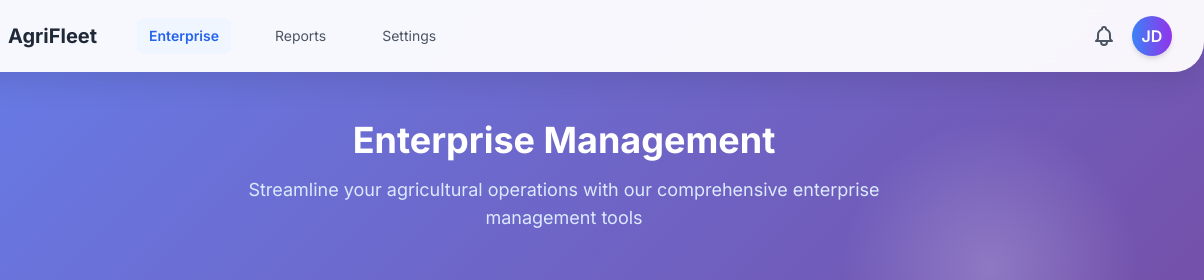
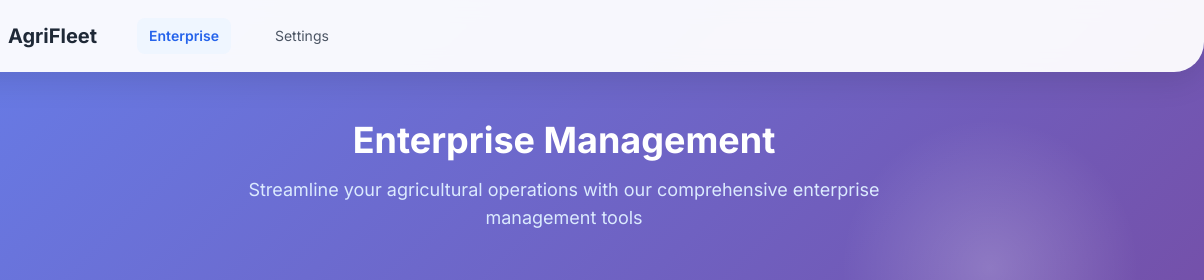
Before and after one commit to jatinmali9/FleetPulse, a website: page frontend/pages/enterprise.html in a window 1280 px wide. Shown: the top 280 px of the page, 76-1280 px from the left. Drawn offline with nearby package versions, Linux system fonts and the light colour scheme.

Commit message:
Update enterprise.html

```diff
--- a/frontend/pages/enterprise.html
+++ b/frontend/pages/enterprise.html
@@ -98,21 +98,9 @@
                     </div>
                     <nav class="hidden md:ml-10 md:flex space-x-8">
                         <a href="#" class="text-blue-600 font-semibold px-3 py-2 text-sm rounded-lg bg-blue-50">Enterprise</a>
-                        <a href="#" class="text-gray-600 hover:text-blue-600 px-3 py-2 text-sm rounded-lg hover:bg-gray-100 transition-colors">Reports</a>
+
                         <a href="../support.html" class="text-gray-600 hover:text-blue-600 px-3 py-2 text-sm rounded-lg hover:bg-gray-100 transition-colors">Settings</a>
                     </nav>
-                </div>
-                <div class="flex items-center space-x-4">
-                    <button class="text-gray-600 hover:text-blue-600 transition-colors">
-                        <svg xmlns="http://www.w3.org/2000/svg" class="h-6 w-6" fill="none" viewBox="0 0 24 24" stroke="currentColor">
-                            <path stroke-linecap="round" stroke-linejoin="round" stroke-width="2" d="M15 17h5l-1.405-1.405A2.032 2.032 0 0118 14.158V11a6.002 6.002 0 00-4-5.659V5a2 2 0 10-4 0v.341C7.67 6.165 6 8.388 6 11v3.159c0 .538-.214 1.055-.595 1.436L4 17h5m6 0v1a3 3 0 11-6 0v-1m6 0H9" />
-                        </svg>
-                    </button>
-                    <div class="flex-shrink-0">
-                        <div class="h-10 w-10 rounded-full bg-gradient-to-r from-blue-500 to-purple-600 flex items-center justify-center shadow-md">
-                            <span class="text-white font-semibold">JD</span>
-                        </div>
-                    </div>
                 </div>
             </div>
         </div>
```
